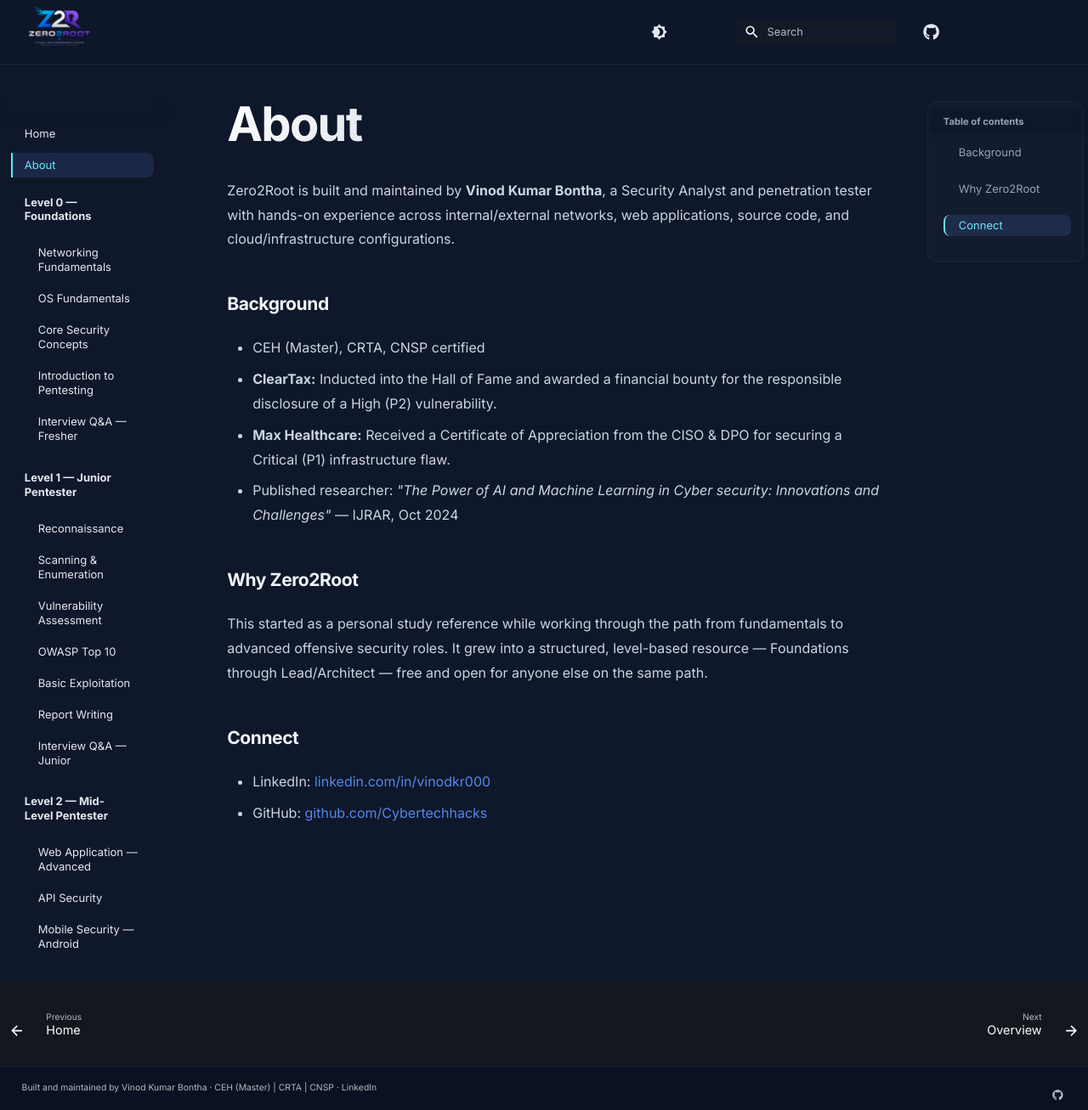
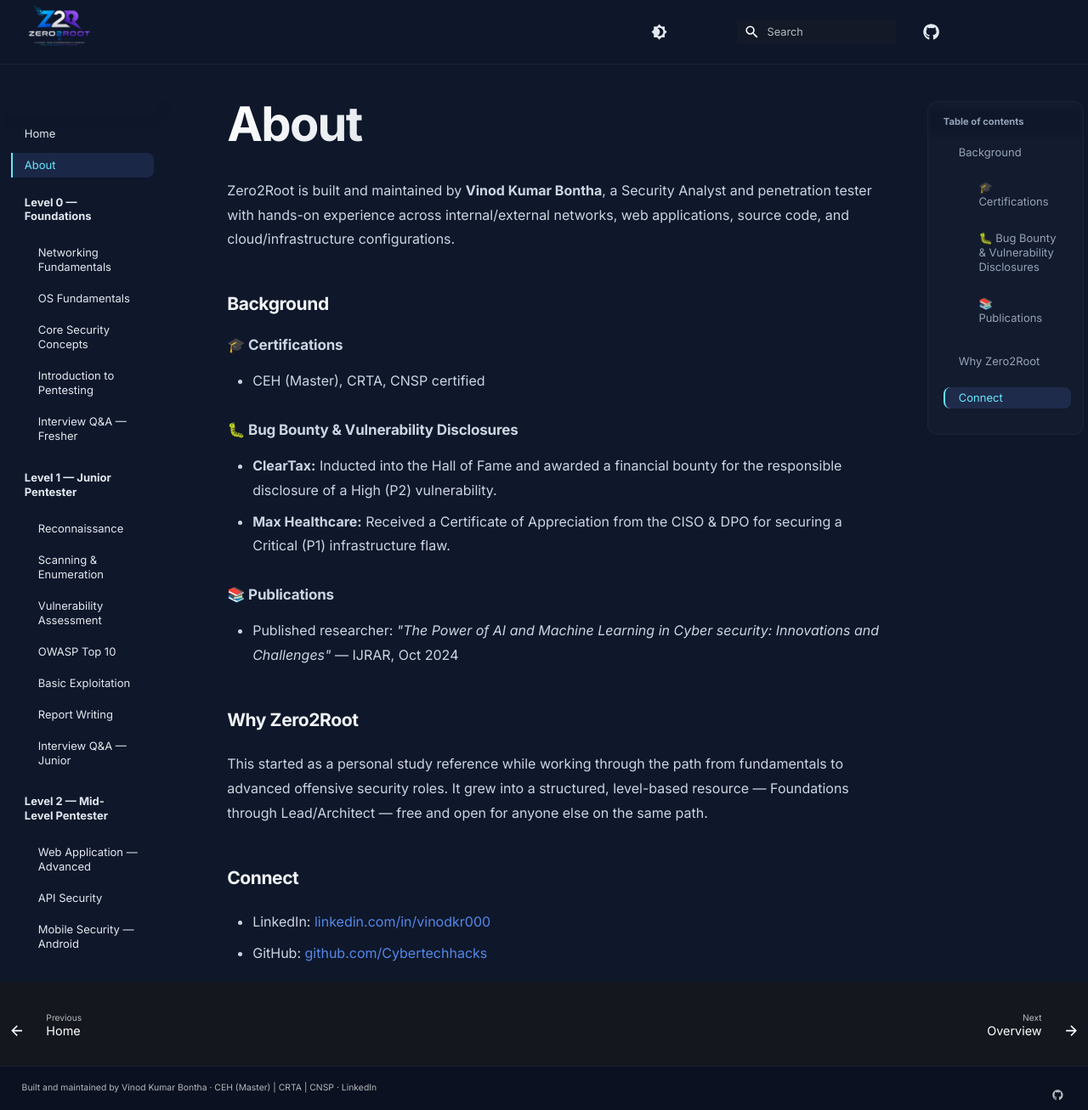
Before and after one commit to Cybertechhacks/Zero2Root, an MkDocs documentation site: the page built from docs/about.md, in a window 1280 px wide and 1307 px high. Shown: the whole window at 85% size. Built offline with MkDocs 1.6.1 and Material for MkDocs 9.7.7, drawn with Linux system fonts in a browser that asks for light colours; comment, search, counter and statistics services are not loaded.

Commit message:
Organize background section with proper subheadings for readability

```diff
--- a/docs/about.md
+++ b/docs/about.md
@@ -4,9 +4,14 @@
 
 ## Background
 
+### 🎓 Certifications
 - CEH (Master), CRTA, CNSP certified
+
+### 🐛 Bug Bounty & Vulnerability Disclosures
 - **ClearTax:** Inducted into the Hall of Fame and awarded a financial bounty for the responsible disclosure of a High (P2) vulnerability.
 - **Max Healthcare:** Received a Certificate of Appreciation from the CISO & DPO for securing a Critical (P1) infrastructure flaw.
+
+### 📚 Publications
 - Published researcher: *"The Power of AI and Machine Learning in Cyber security: Innovations and Challenges"* — IJRAR, Oct 2024
 
 ## Why Zero2Root
```
